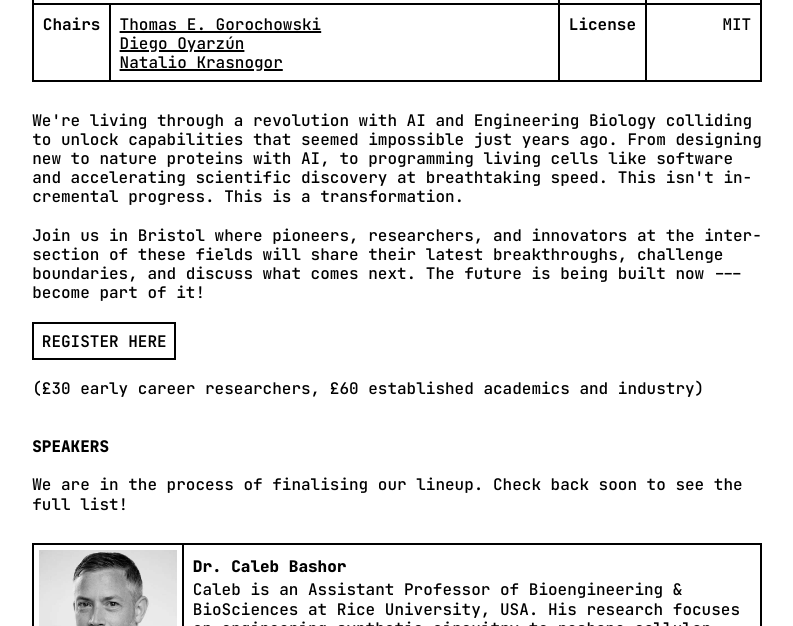
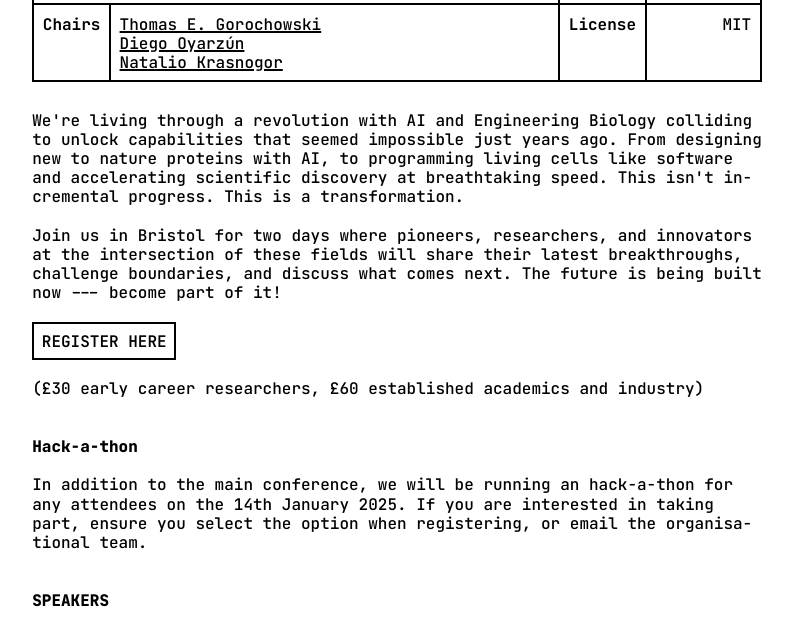
Before and after one commit to AIEBaB/AIEBaB.github.io, a plain HTML site: page index.html in a window 1280 px wide. Shown: the part 139-765 px from the top of the page, without its empty margins (243-1036 px from the left). Drawn offline with Linux system fonts and the light colour scheme.

Commit message:
General updates

```diff
--- a/index.html
+++ b/index.html
@@ -41,7 +41,7 @@
 
 <p>We're living through a revolution with AI and Engineering Biology colliding to unlock capabilities that seemed impossible just years ago. From designing new to nature proteins with AI, to programming living cells like software and accelerating scientific discovery at breathtaking speed. This isn't incremental progress. This is a transformation.</p>
 
-<p>Join us in Bristol where pioneers, researchers, and innovators at the intersection of these fields will share their latest breakthroughs, challenge boundaries, and discuss what comes next. The future is being built now --- become part of it!</p>
+<p>Join us in Bristol for two days where pioneers, researchers, and innovators at the intersection of these fields will share their latest breakthroughs, challenge boundaries, and discuss what comes next. The future is being built now --- become part of it!</p>
 
 <nav>
 <button>
@@ -50,6 +50,10 @@
 </nav>
 
 <p>(£30 early career researchers, £60 established academics and industry) </p>
+
+<h3>Hack-a-thon</h3>
+
+<p>In addition to the main conference, we will be running an hack-a-thon for any attendees on the 14th January 2025. If you are interested in taking part, ensure you select the option when registering, or email the organisational team.</p>
 
 <h2 id="speakers">Speakers</h2>
 
```
